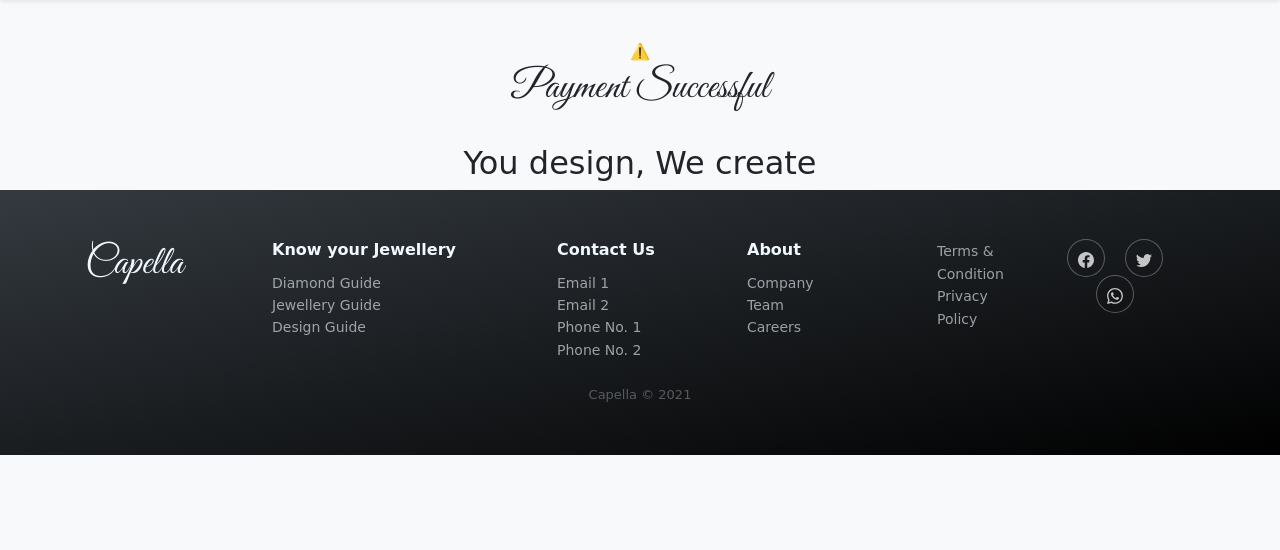
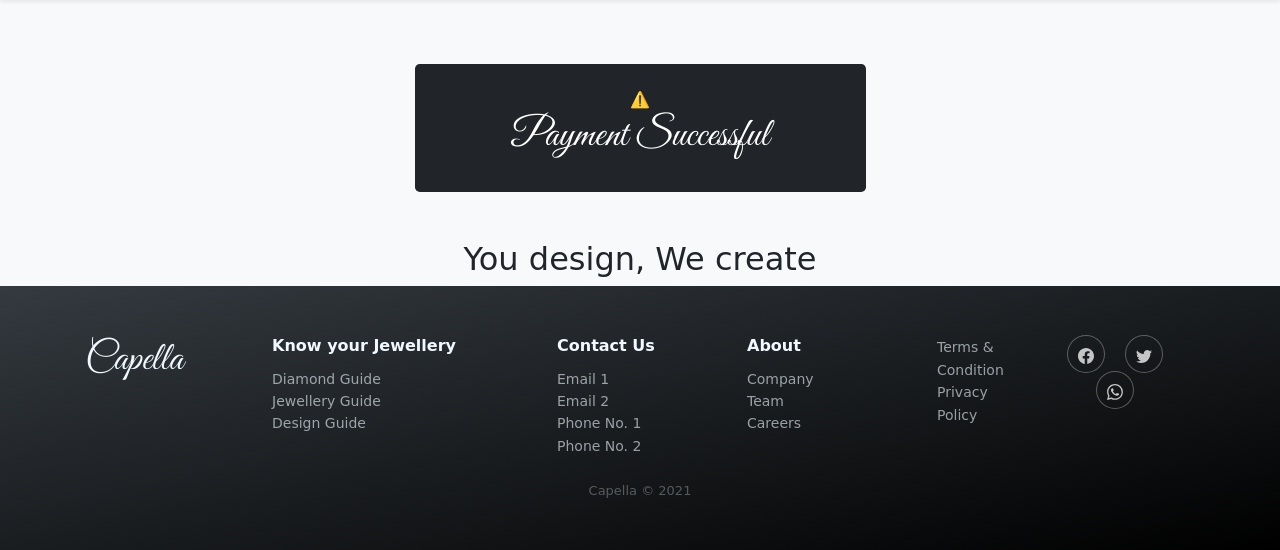
Before and after one commit to MrinalKarmokar/Capella, a Django app: page /payment/success in a window 1280 px wide. Shown: the part 98-648 px from the top of the page. Run offline with Django 3.2, Linux system fonts and the light colour scheme; some libraries are stand-ins or nearby versions; some web fonts are replaced.

Commit message:
changed animation stu=yle in success page

```diff
--- a/templates/payment/success.html
+++ b/templates/payment/success.html
@@ -9,10 +9,12 @@
 {% block navbar2 %}{% endblock navbar2 %}
 <div class="container">
     <div class="row">
-        <div class="col-md-5 mx-auto my-4">
+        <div class="col-md-5 mx-auto my-5">
             <div class="col-md-12 text-center">
-                <lottie-player src="https://assets4.lottiefiles.com/packages/lf20_a0hyk4hi.json" background="transparent" speed="1.5" style="width: 80%; height: 80%; margin: auto;" loop autoplay></lottie-player>
-                <h1 class="text-center" style="font-family:'Great Vibes';">Payment Successful</h1>
+                <div class="h-100 p-4 text-white bg-dark rounded-3">
+                    <lottie-player src="https://assets9.lottiefiles.com/packages/lf20_s2wd6tga.json"  background="transparent"  speed="1.2"  style="width: 80%; height: 80%; margin: auto;"  loop  autoplay></lottie-player>
+                    <h1 class="text-center" style="font-family:'Great Vibes';">Payment Successful</h1>
+                </div>
             </div>
         </div>
     </div>
```
